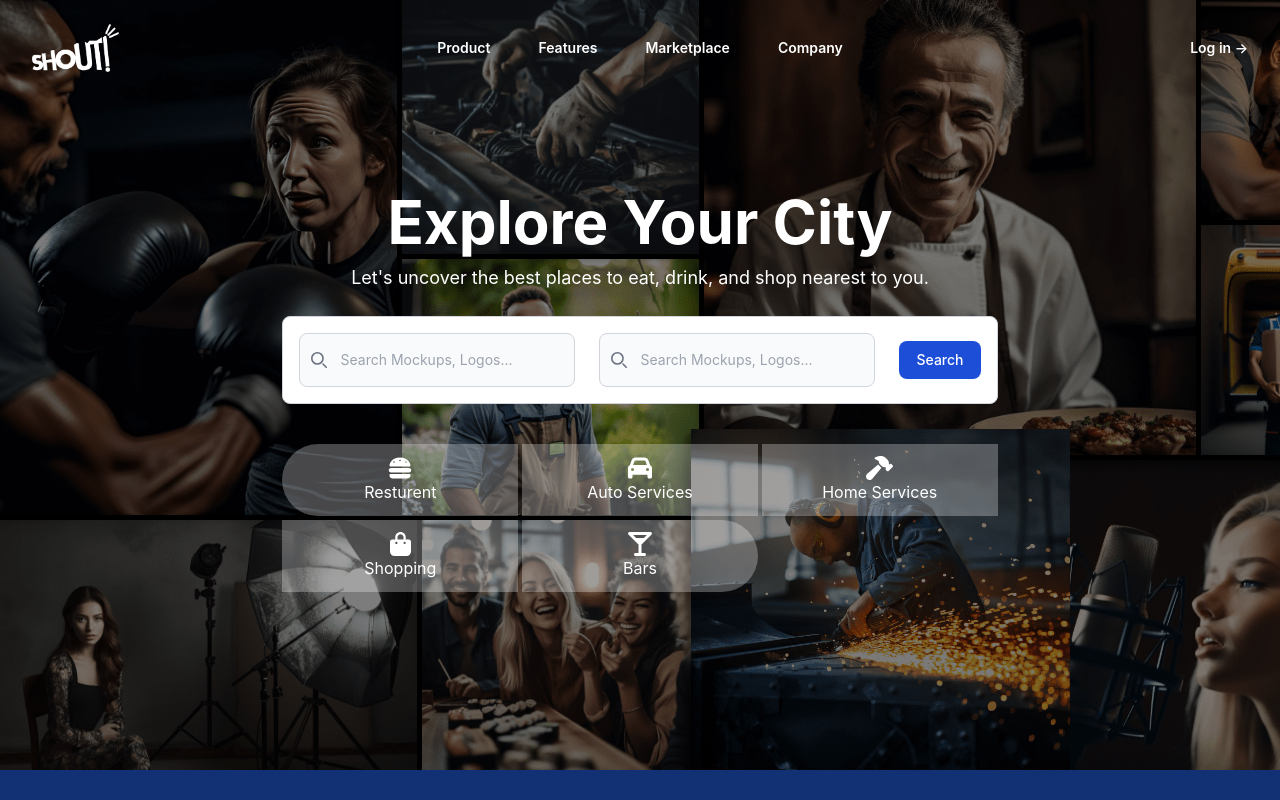
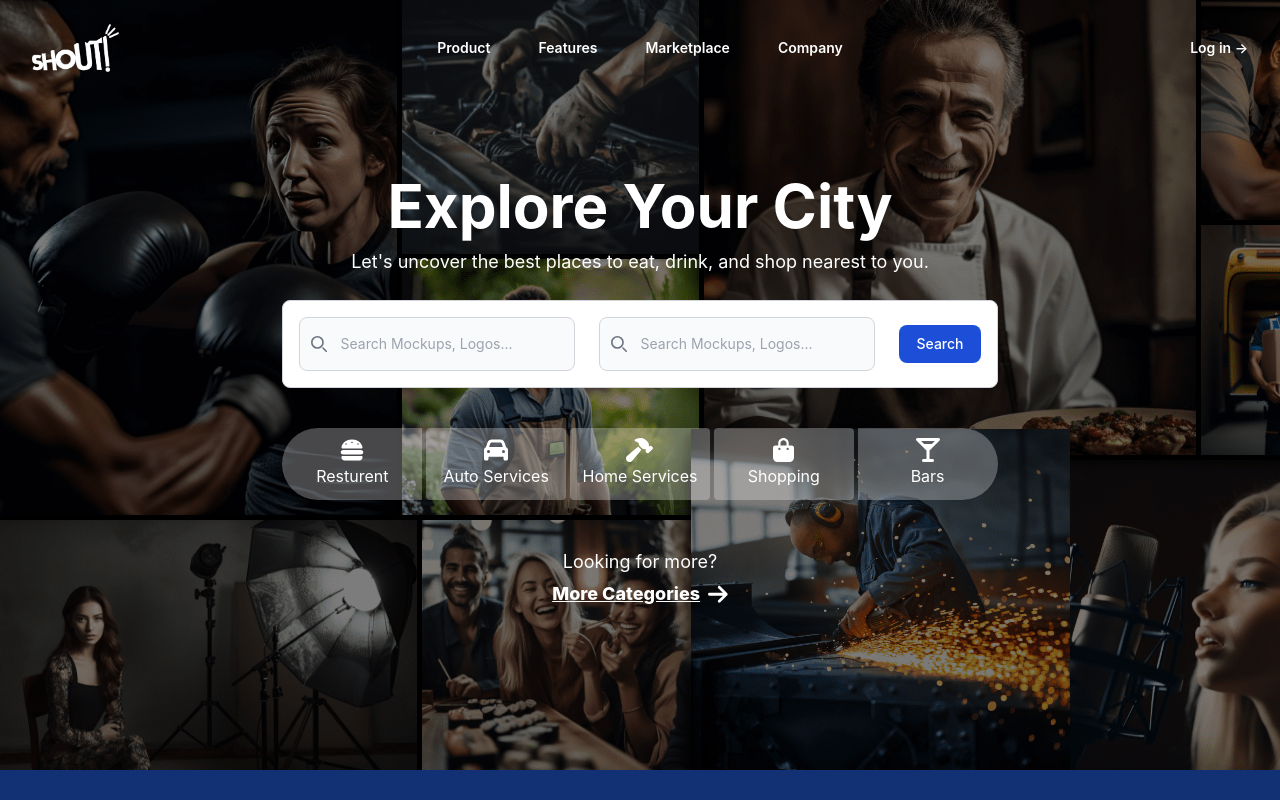
Before and after one commit to akalankawijesing/portfolio-shout, a React (Vite) app: page / in a window 1280 px wide. Built offline with nearby package versions, Linux system fonts and the light colour scheme.

Commit message:
UI improved

```diff
--- a/src/components/Header.jsx
+++ b/src/components/Header.jsx
@@ -2,6 +2,7 @@ import react from 'react';
 import Navigation from './Navigation';
 import Search from './Search';
 import TabBox from './TabBox';
+import HeroMoreTabs from './HeroMoreTabs';
 
 function Header(){
 
@@ -20,6 +21,10 @@ function Header(){
           <div className="mt-2">
           <TabBox/>
           </div>
+
+          <div className="mt-4">
+          <HeroMoreTabs/>
+          </div>
           </div>
 
   </header>
--- /dev/null
+++ b/src/components/HeroMoreTabs.jsx
@@ -0,0 +1,18 @@
+import react from "react";
+import { FontAwesomeIcon } from '@fortawesome/react-fontawesome'
+import { faArrowRight } from '@fortawesome/free-solid-svg-icons'
+
+
+
+function HeroMoreTabs() {
+  return (
+    <>
+      <div className="grid grid-cols-1 sm:justify-items-stretch md:justify-center p-4 text-white gap-1 text-lg "  >
+      Looking for more?
+      <div className="flex items-center justify-center font-extrabold underline gap-2 "> <span className="text-center">More Categories </span> <FontAwesomeIcon icon={faArrowRight} size={'lg'}/> </div>
+      </div>
+    </>
+  );
+}
+
+export default HeroMoreTabs;
--- a/src/components/TabBox.jsx
+++ b/src/components/TabBox.jsx
@@ -7,12 +7,12 @@ import { faBurger,faCar,faHammer,faBagShopping,faGlassMartiniAlt } from '@fortaw
 function TabBox() {
   return (
     <>
-      <div className="grid grid-cols-5 sm:grid-cols-3 justify-center items-center p-4 text-white gap-1 "  >
-      <div className="col tab rounded-l-full flex flex-col justify-center items-center hover:bg-blue-700"  ><FontAwesomeIcon icon={faBurger} size="xl" />Resturent</div>
-      <div className="col tab flex flex-col justify-center items-center hover:bg-blue-700"><FontAwesomeIcon icon={faCar} size="xl" />Auto Services</div>
-      <div className="col tab flex flex-col justify-center items-center hover:bg-blue-700"><FontAwesomeIcon icon={faHammer} size="xl" />Home Services</div>
-      <div className="col tab flex flex-col justify-center items-center hover:bg-blue-700"><FontAwesomeIcon icon={faBagShopping} size="xl" />Shopping</div>
-      <div className="col tab flex flex-col rounded-r-full justify-center items-center hover:bg-blue-700"><FontAwesomeIcon icon={faGlassMartiniAlt} size="xl" />Bars</div>
+      <div className="grid grid-cols-1 sm:grid-cols-2 md:grid-cols-3 lg:grid-cols-5 sm:justify-items-stretch md:justify-center p-4 text-white gap-1 "  >
+      <div className="col tab rounded lg:rounded-l-full  flex flex-col justify-center items-center hover:bg-blue-700"  ><FontAwesomeIcon icon={faBurger} size="xl" />Resturent</div>
+      <div className="col tab rounded flex flex-col justify-center items-center hover:bg-blue-700"><FontAwesomeIcon icon={faCar} size="xl" />Auto Services</div>
+      <div className="col tab rounded flex flex-col justify-center items-center hover:bg-blue-700"><FontAwesomeIcon icon={faHammer} size="xl" />Home Services</div>
+      <div className="col tab rounded flex flex-col justify-center items-center hover:bg-blue-700"><FontAwesomeIcon icon={faBagShopping} size="xl" />Shopping</div>
+      <div className="col tab flex flex-col rounded lg:rounded-r-full justify-center items-center hover:bg-blue-700"><FontAwesomeIcon icon={faGlassMartiniAlt} size="xl" />Bars</div>
       </div>
     </>
   );
--- a/src/styles/index.css
+++ b/src/styles/index.css
@@ -85,4 +85,5 @@ header::before {
   background-color:rgba(255,255,255,0.28);
   height: 72px;
   padding:12px;
+  line-height: 1.8rem;
 }
```
